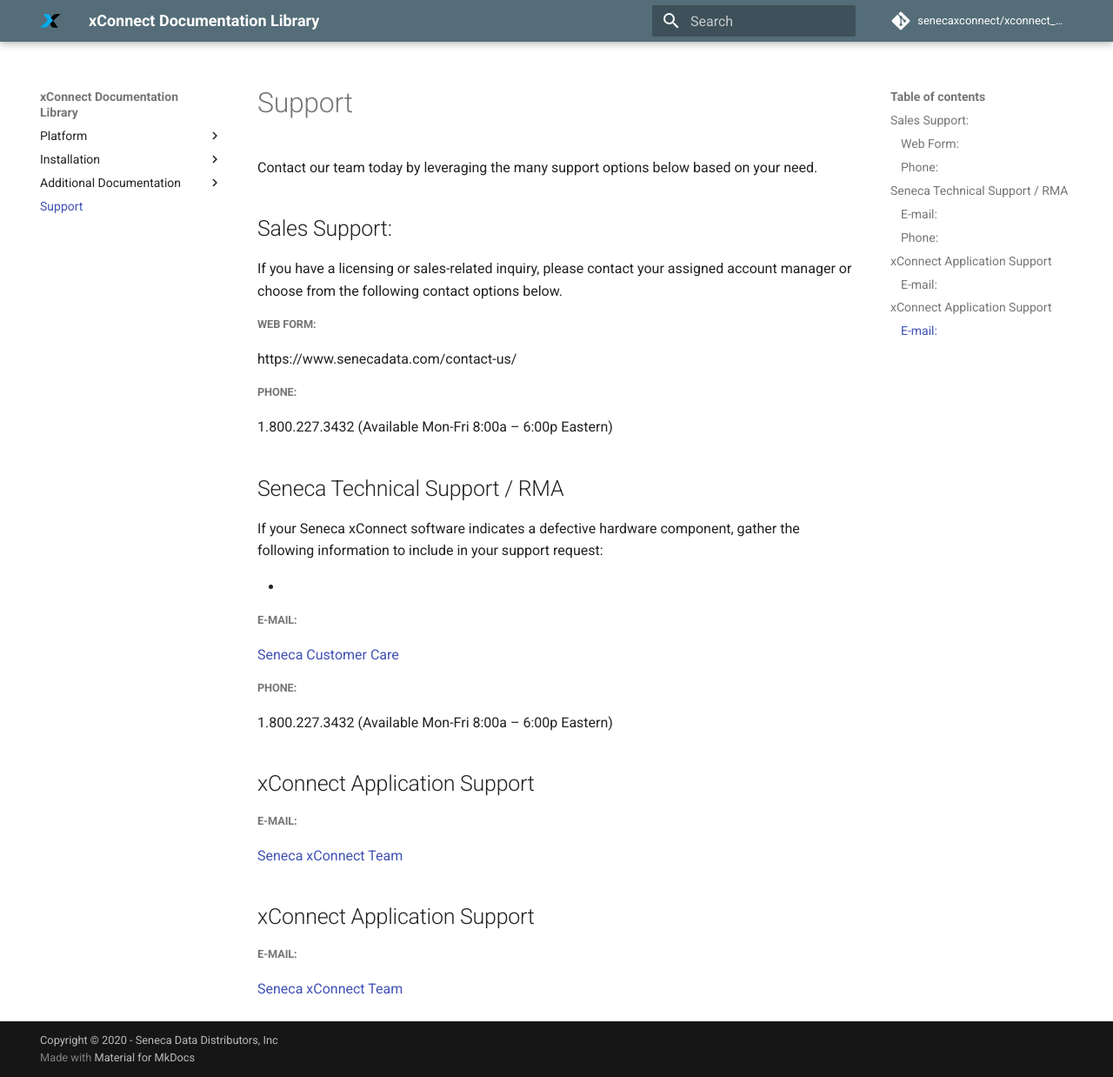
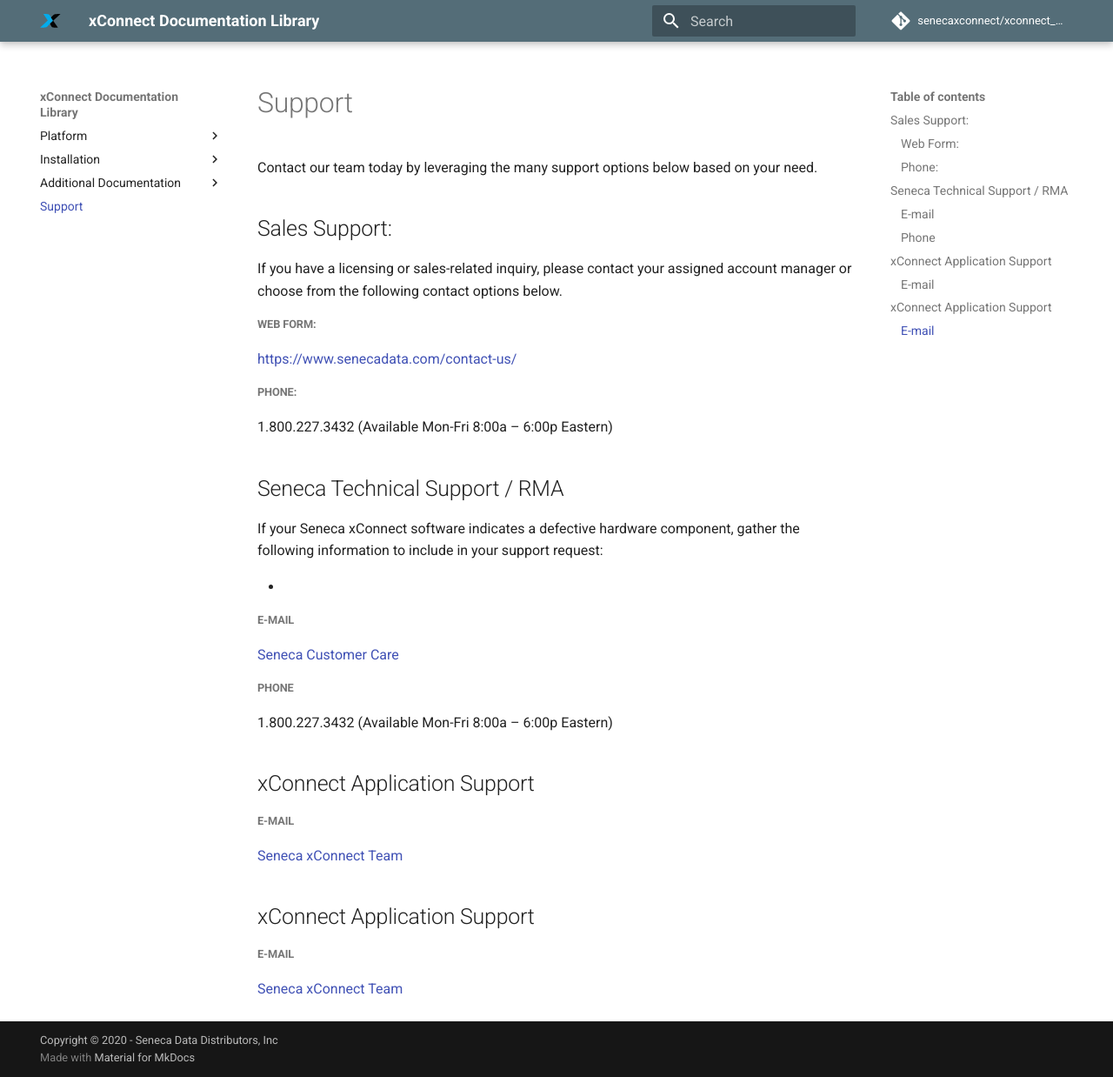
Before and after one commit to senecaxconnect/xconnect_docs, an MkDocs documentation site: the page built from docs/Support.md, in a window 1280 px wide and 1238 px high. Shown: the whole window at 87% size. Built offline with MkDocs 1.6.1 and Material for MkDocs 9.7.7, drawn with Linux system fonts in a browser that asks for light colours; comment, search, counter and statistics services are not loaded.

Commit message:
Updated Agent.md

```diff
--- a/docs/Support.md
+++ b/docs/Support.md
@@ -18,16 +18,16 @@
 
 -
 
-##### E-mail:
+##### E-mail
 [Seneca Customer Care](mailto:senecacustomercare@arrow.com)
-##### Phone:
+##### Phone
 1.800.227.3432
 (Available Mon-Fri 8:00a – 6:00p Eastern)
 
 ## xConnect Application Support
-##### E-mail:
+##### E-mail
 [Seneca xConnect Team](mailto:support@senecaxconnect.com)
 
 ## xConnect Application Support
-##### E-mail:
+##### E-mail
 [Seneca xConnect Team](mailto:support@senecaxconnect.com)
--- a/mkdocs.yml
+++ b/mkdocs.yml
@@ -31,4 +31,24 @@
     accent: 'cyan'
   logo: 'images/logo.svg'
 
+markdown_extensions:
+  - admonition
+  - codehilite
+  - pymdownx.arithmatex
+  - pymdownx.betterem:
+      smart_enable: all
+  - pymdownx.caret
+  - pymdownx.critic
+  - pymdownx.details
+  - pymdownx.emoji:
+      emoji_generator: !!python/name:pymdownx.emoji.to_svg
+  - pymdownx.inlinehilite
+  - pymdownx.magiclink
+  - pymdownx.mark
+  - pymdownx.smartsymbols
+  - pymdownx.superfences
+  - pymdownx.tasklist:
+      custom_checkbox: true
+  - pymdownx.tilde
+
 copyright: Copyright &copy; 2020 <a href="https://www.senecadata.com"> - Seneca Data Distributors, Inc</a>
```
